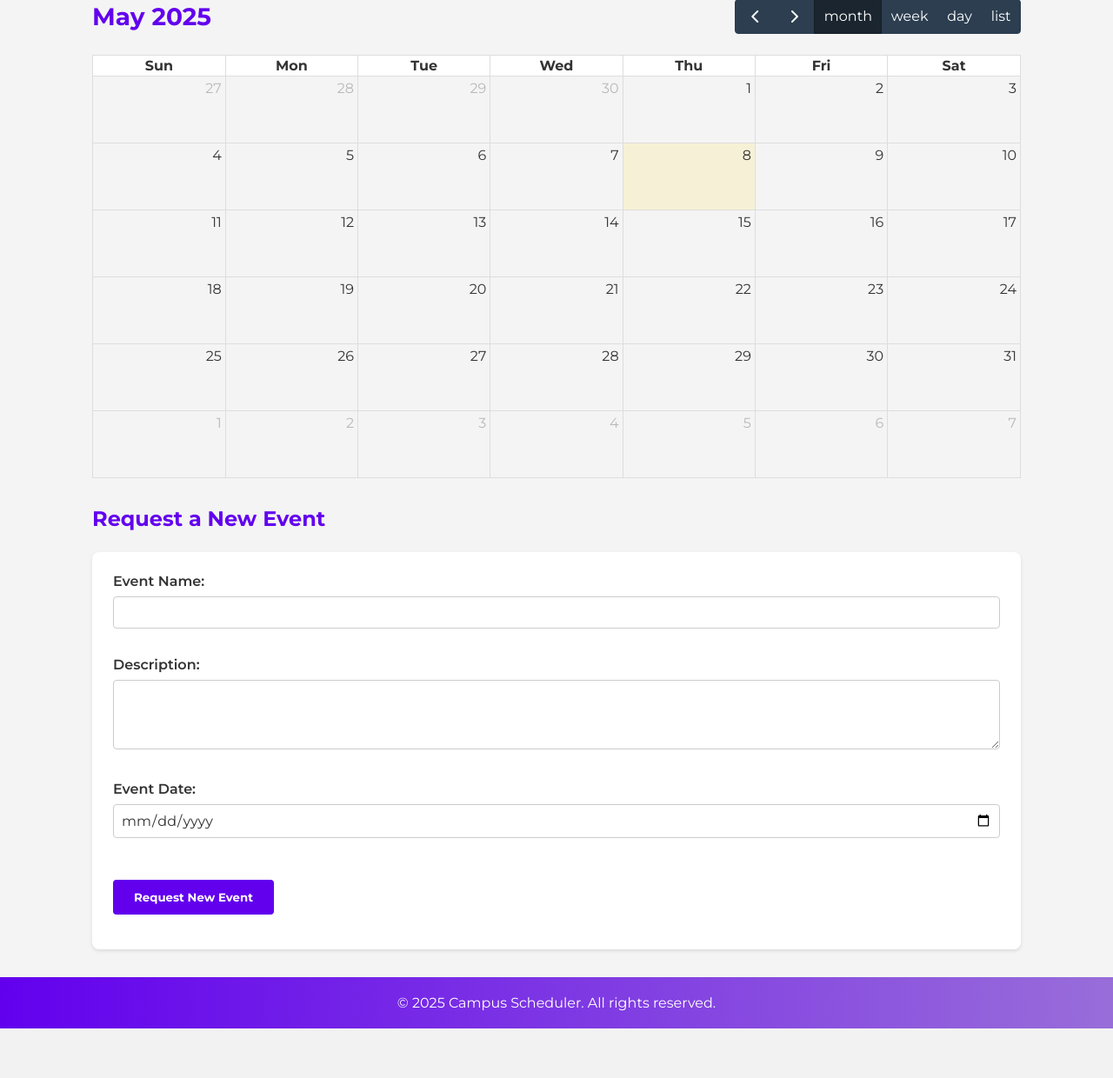
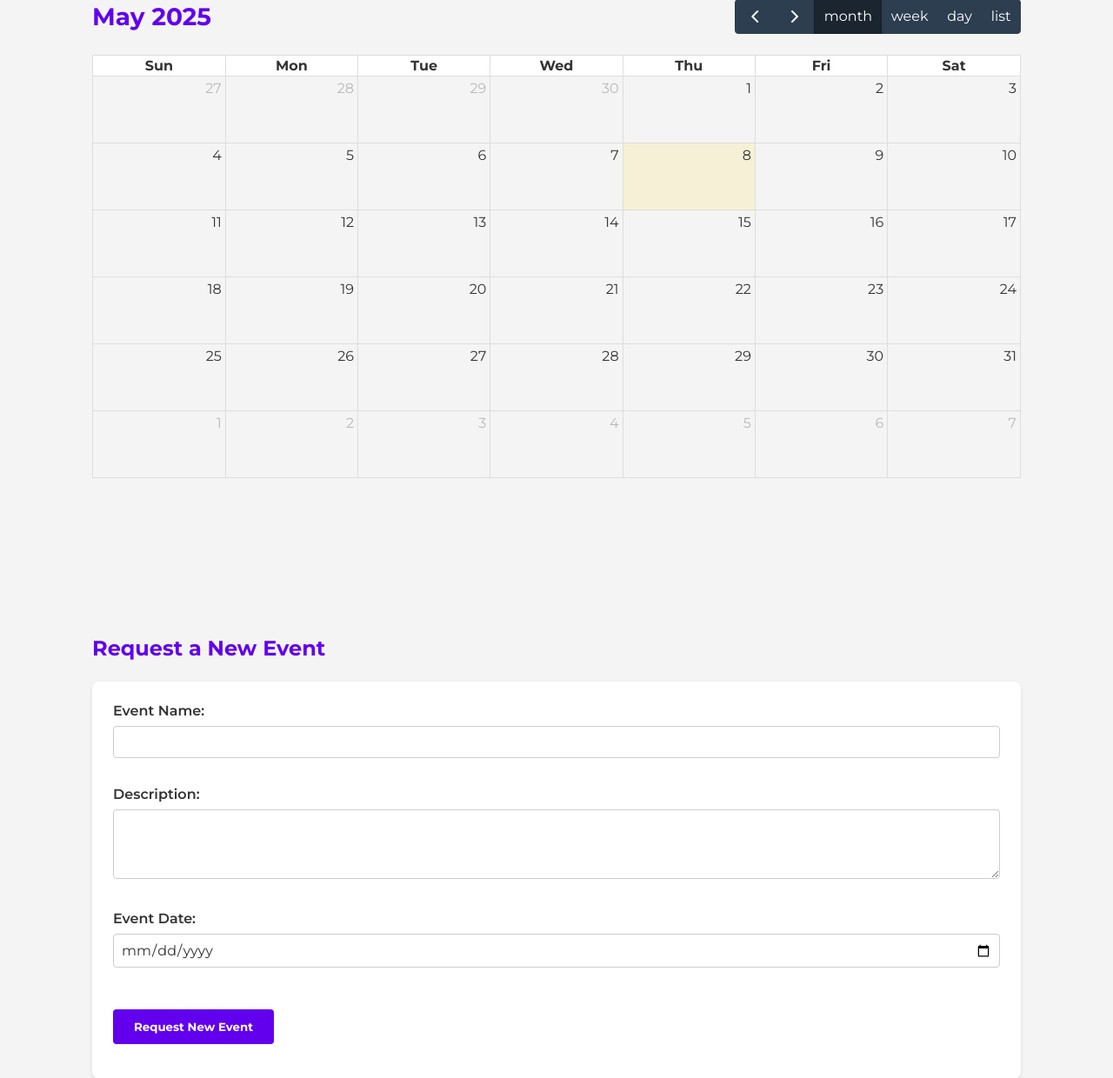
Before and after one commit to awerks/preginex, a Flask app: page /events in a window 1280 px wide. Shown: the part 196-1436 px from the top of the page at 87% size. Before the commit the page ends 1379 px from the top, so only its background shows below. Run offline with Flask 3, Linux system fonts and the light colour scheme; the visitor is signed in with stand-in values (Sample User, id 1); data that the repository does not hold is empty; some libraries are stand-ins or nearby versions.

Commit message:
Prevent layout shifts

```diff
--- a/static/css/styles.css
+++ b/static/css/styles.css
@@ -88,7 +88,9 @@ main.container {
 }
 
 
-#calendar {
+#eventCalendar,
+#eventCalendar,
+#projectGraph {
     margin-top: 2rem;
 }
 
@@ -323,6 +325,11 @@ footer {
 
 #logout-link {
     display: none;
+}
+
+#taskCalendar,
+#eventCalendar {
+    min-height: 700px;
 }
 
 .fc-event-title {
@@ -821,7 +828,6 @@ h2 {
     background-size: cover;
     border-radius: 8px;
     box-shadow: 0 4px 8px rgba(0, 0, 0, 0.1);
-    margin-top: 10px;
 }
 
 #resetLayoutBtn {
@@ -842,7 +848,12 @@ h2 {
 
 @media (max-width: 768px) {
     #projectGraph {
-        height: 400px;
+        max-height: 350px;
+    }
+
+    #eventCalendar,
+    #taskCalendar {
+        min-height: 200px;
     }
 
     /* canvas {
--- a/static/js/calendar.js
+++ b/static/js/calendar.js
@@ -1,5 +1,5 @@
 document.addEventListener("DOMContentLoaded", function () {
-    var calendarEl = document.getElementById("calendar");
+    var calendarEl = document.getElementById("eventCalendar");
 
     var isMobile = window.innerWidth < 768;
     var defaultView = isMobile ? "listWeek" : "dayGridMonth";
--- a/templates/events.html
+++ b/templates/events.html
@@ -10,7 +10,7 @@
 {% block content %}
     <h1 class="title">Campus Events</h1>
 
-    <div id="calendar"></div>
+    <div id="eventCalendar"></div>
 
     <h2>Request a New Event</h2>
     <form method="POST" action="{{ url_for('request_event') }}" class="event-form">
```
Also changed, not shown: 1 other file.
